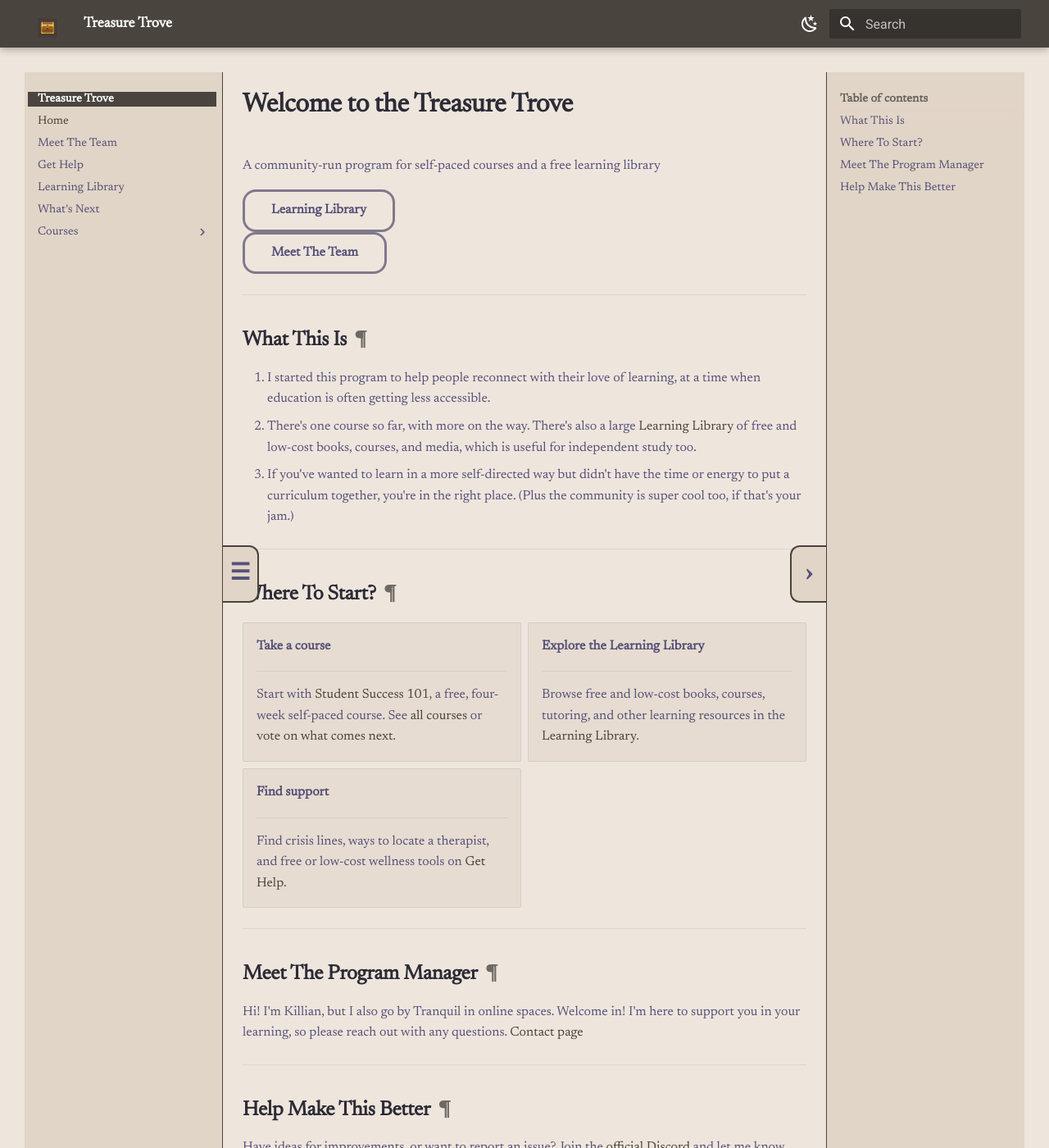
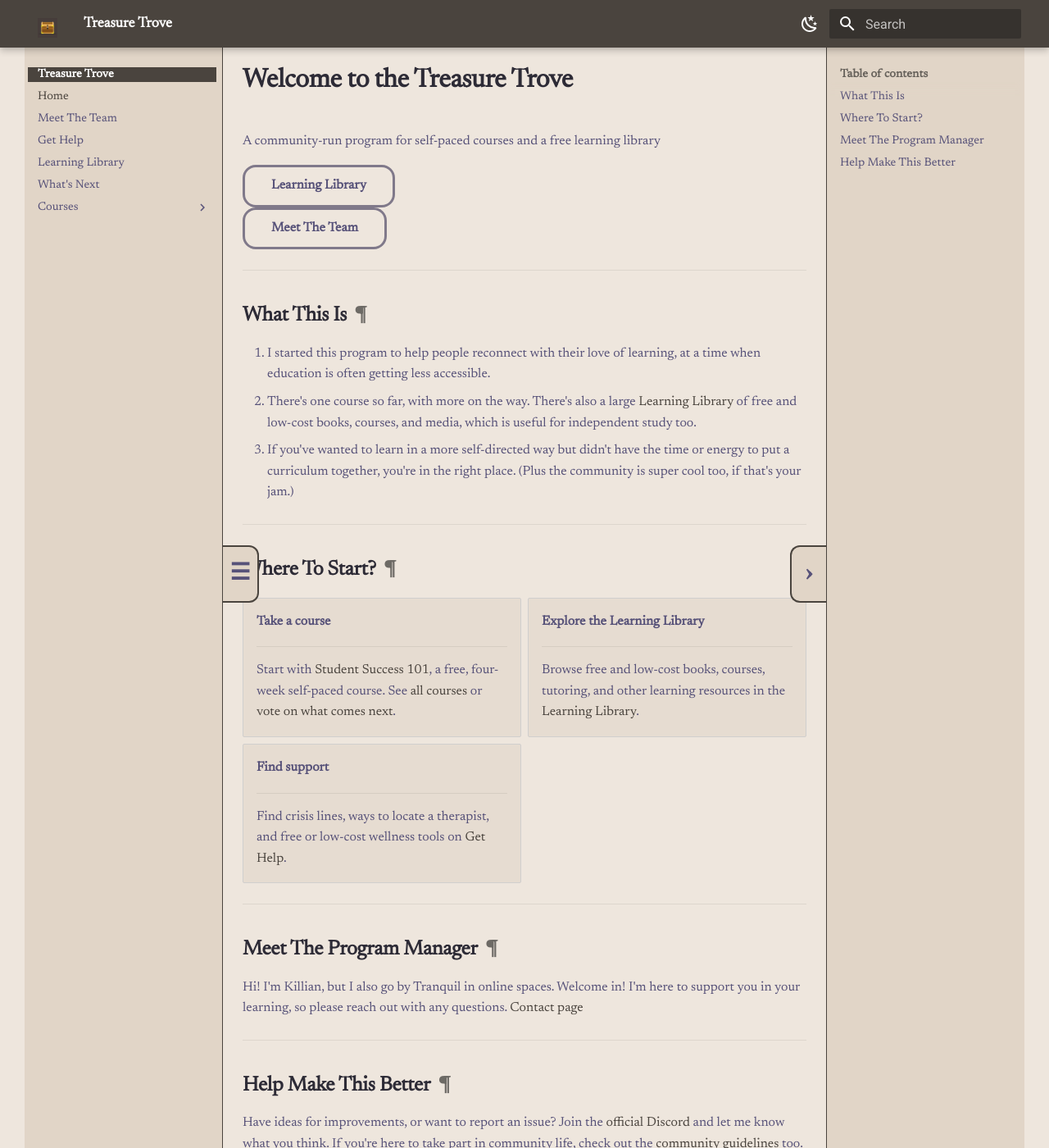
Before and after one commit to truly-tranquil/treasure-trove, an MkDocs documentation site: the page built from docs/index.md, in a window 1280 px wide and 1400 px high. Shown: the whole window at 82% size. Built offline with MkDocs 1.6.1 and Material for MkDocs 9.7.7, drawn with Linux system fonts in a browser that asks for light colours.

Commit message:
styles: anchor desktop sidebars flush with header and viewport bottom

```diff
--- a/docs/stylesheets/extra.css
+++ b/docs/stylesheets/extra.css
@@ -309,15 +309,23 @@ textarea:focus-visible {
 
   /* Material collapses the sidebar to zero height on desktop and lets the
      inner scroll area overflow it. Give the panel a real height so its
-     background and border span the full column, and anchor it just below the
-     header with no top/bottom gaps. */
+     background and border span the full column, anchored just below the
+     header with no top/bottom gaps. Sticky keeps it in flow; the explicit
+     top/height keep it flush with the header and the bottom of the viewport. */
   .md-sidebar,
   .md-sidebar.md-sidebar--primary,
   .md-sidebar.md-sidebar--secondary {
     position: sticky;
-    top: 38.4px;
+    top: 58px;
     bottom: auto;
-    height: calc(100vh - 38.4px);
+    height: calc(100vh - 58px);
+  }
+
+  /* Material gives the main inner container a top margin that pushes the
+     sidebar (and content) below the header; zero it so the sidebar panel can
+     sit flush beneath the header. */
+  .md-main__inner {
+    margin-top: 0;
   }
 
   /* The nav elements paint the page background by default; continue the
```
